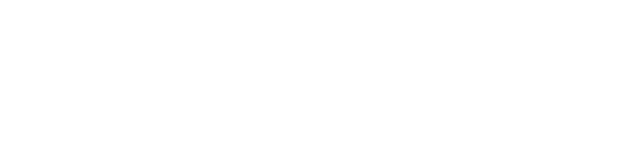
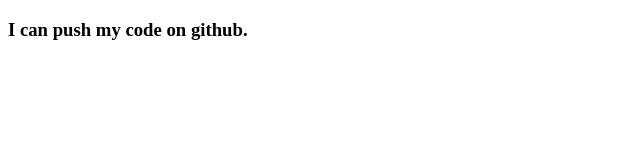
Before and after one commit to AbuHoraira77/my-second-repo, a plain HTML site: page index.html in a window 1280 px wide. Shown: the whole page, without its empty margins (0-640 px from the left). Drawn offline with Linux system fonts and the light colour scheme.

Commit message:
my-third-commit

```diff
--- a/index.html
+++ b/index.html
@@ -6,6 +6,6 @@
     <title>Document</title>
 </head>
 <body>
-
+    <h3>I can push my code on github.</h3>
 </body>
 </html>
```
